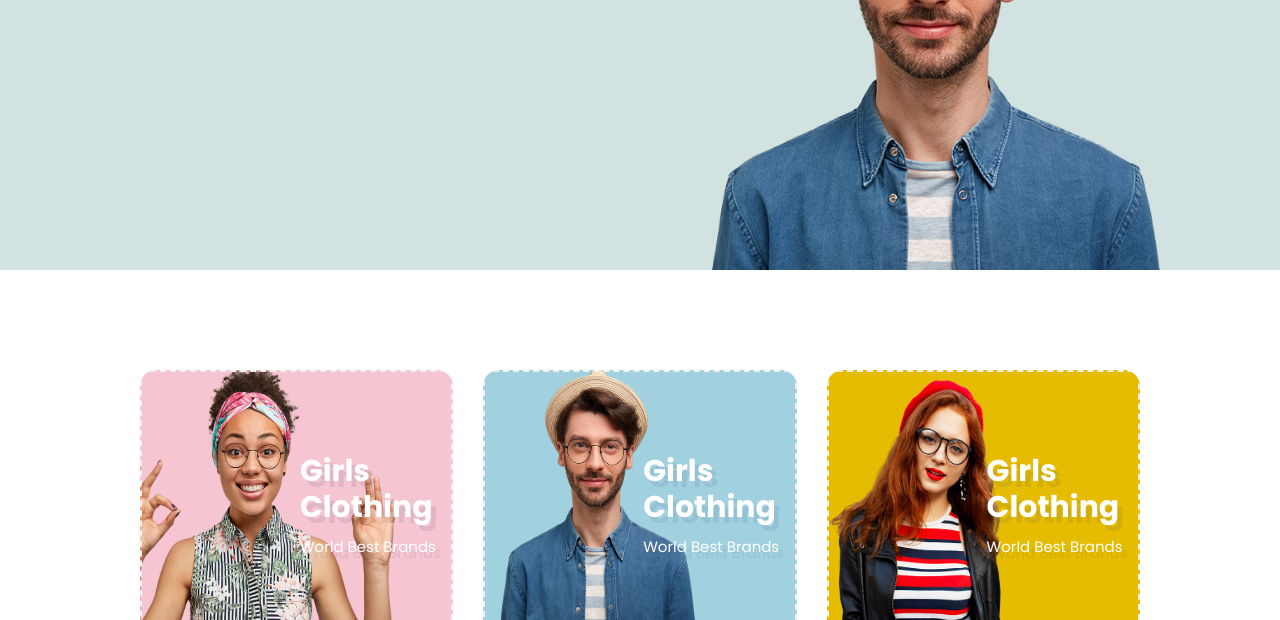
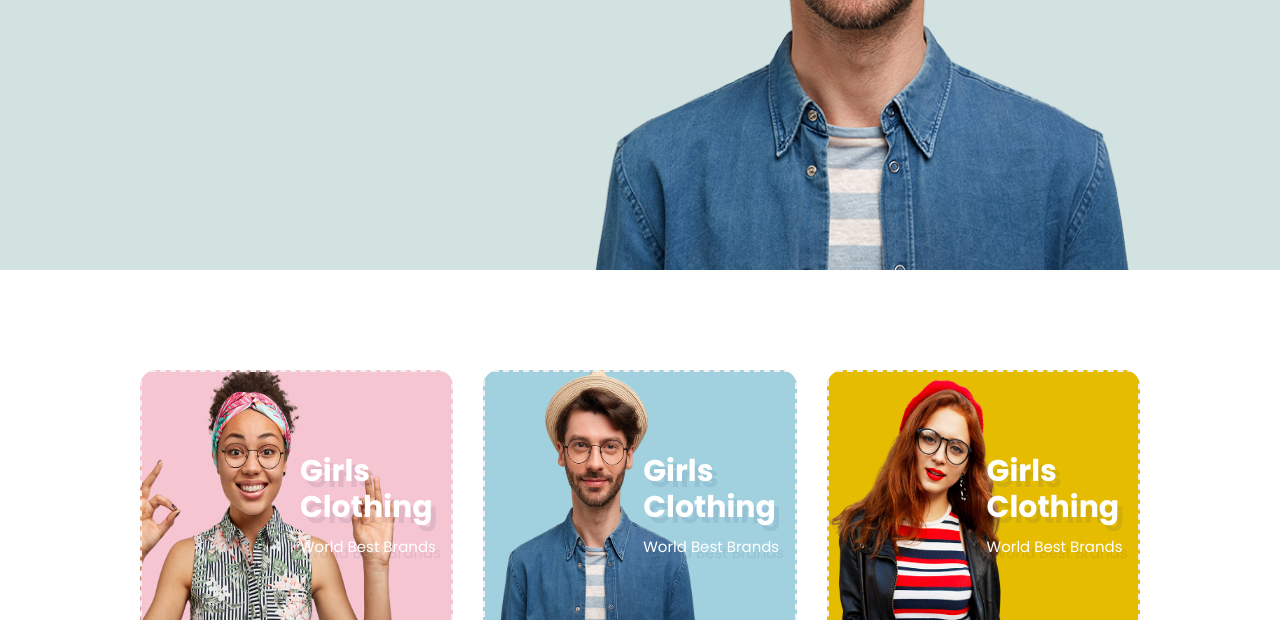
Before and after one commit to Heshan1999/IS1109---Web-Assignment, a plain HTML site: page index.html in a window 1280 px wide. Shown: the part 530-1150 px from the top of the page. Drawn offline with nearby package versions, Linux system fonts and the light colour scheme; a script that the page names is missing.

Commit message:
Update style.css
height updated in
.header .hero-img

```diff
--- a/css/style.css
+++ b/css/style.css
@@ -142,7 +142,7 @@ li{
         position: absolute;
         bottom: -10%;
         right: -5%;
-        height: 55rem;
+        height: 65rem;
         object-fit: contain ;
     }
 
```
